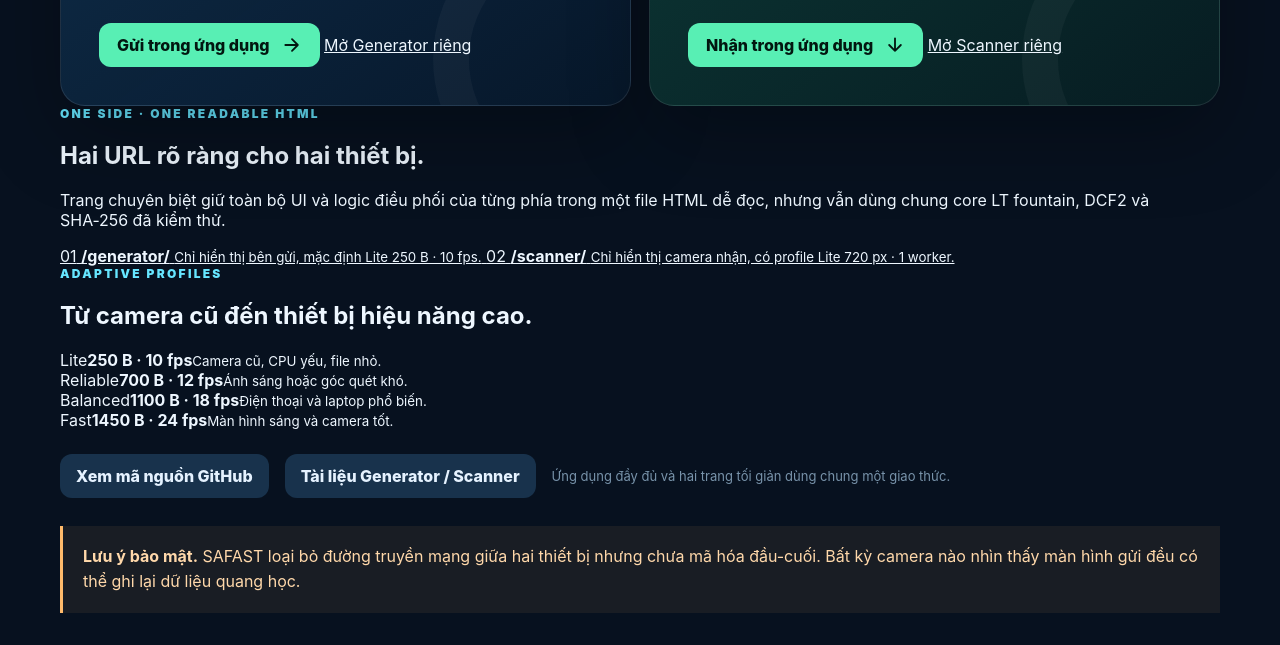
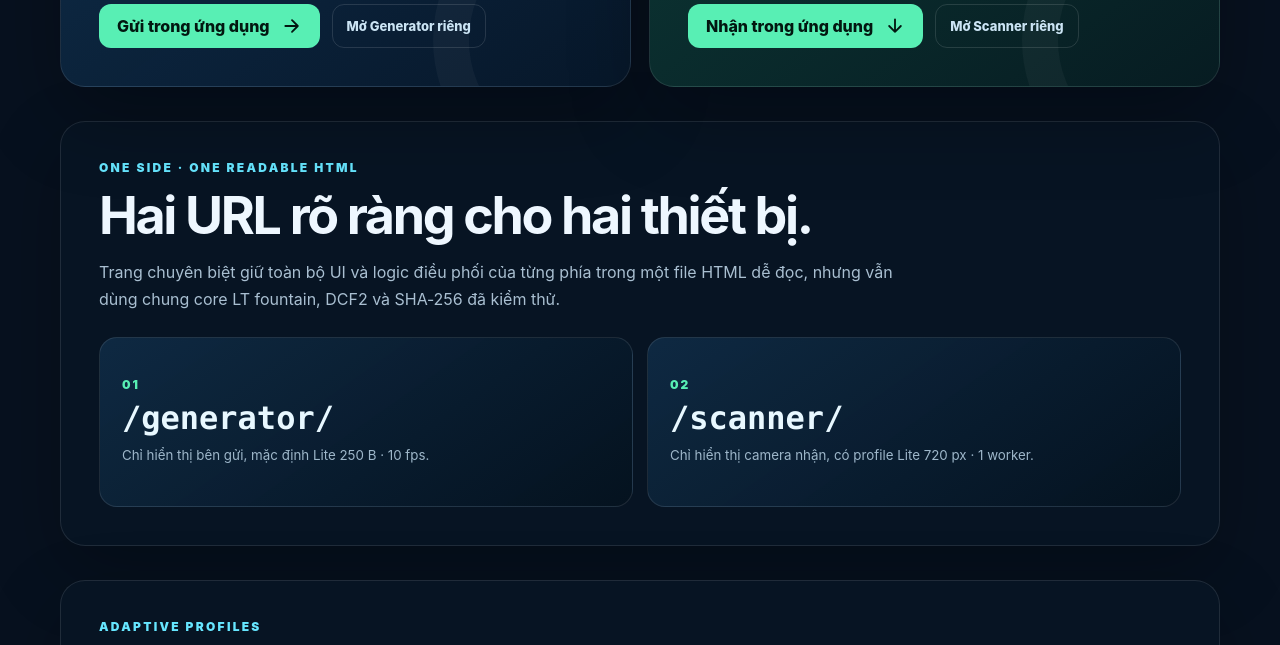
Before and after one commit to netzerolabs/safast, a website built with Vite: page web/index.html in a window 1280 px wide. Shown: the part 840-1485 px from the top of the page. Built offline with nearby package versions, Linux system fonts and the light colour scheme.

Commit message:
style(web): load rewritten main interface styles

```diff
--- a/web/index.html
+++ b/web/index.html
@@ -27,6 +27,7 @@
     <meta property="og:url" content="https://netzerolabs.github.io/safast/" />
     <meta name="twitter:card" content="summary_large_image" />
     <link rel="canonical" href="https://netzerolabs.github.io/safast/" />
+    <link rel="stylesheet" href="./ui.css" />
     <title>SAFAST Optical Transfer — truyền file qua ánh sáng</title>
     <script type="module" src="./src/main.ts"></script>
   </head>
```
